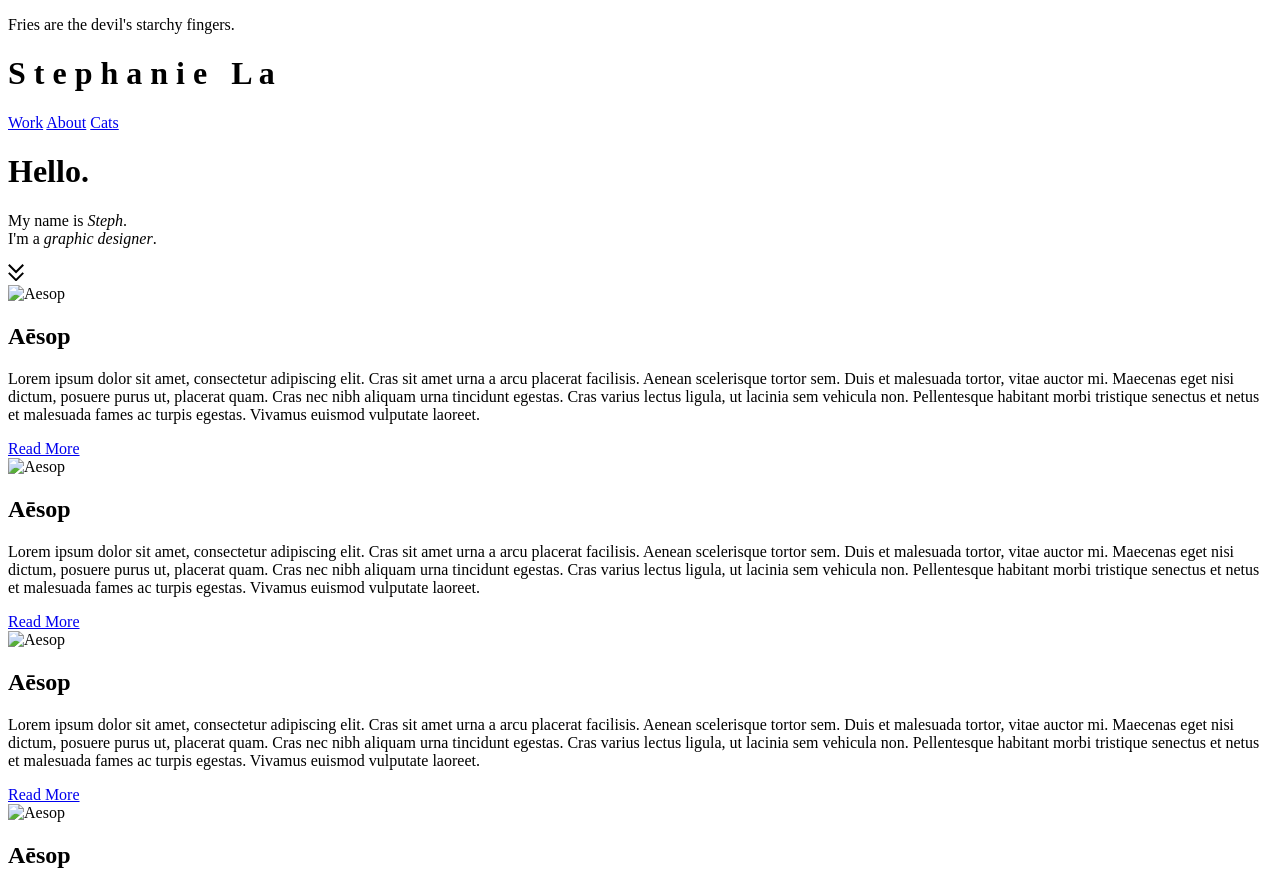
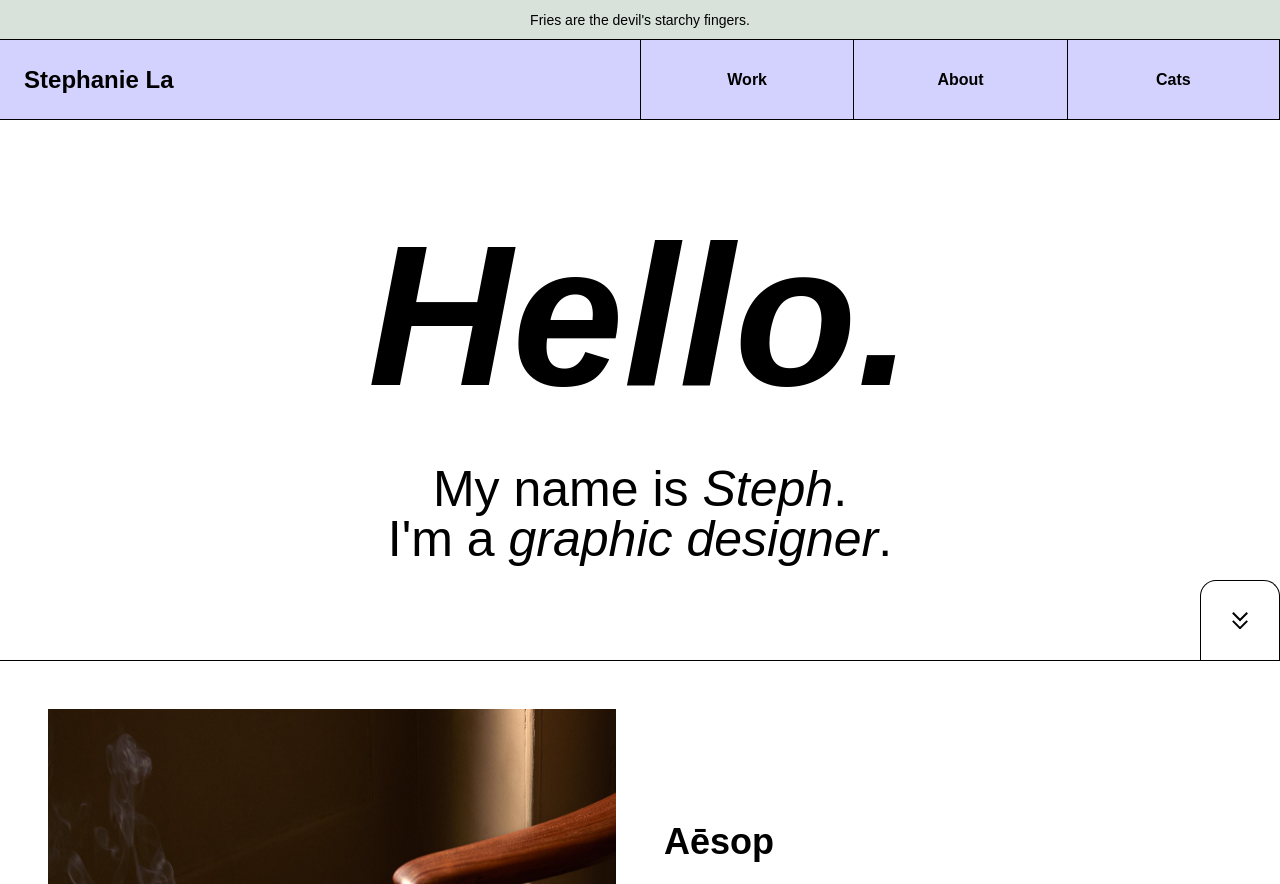
Before and after one commit to WalkingPizza/steph, a plain HTML site: page index.html in a window 1280 px wide. Shown: the top 884 px of the page. Drawn offline with Linux system fonts and the light colour scheme; the site is published under a folder, as on GitHub Pages, so addresses that start at the root find nothing.

Commit message:
Fixed imports

```diff
--- a/index.html
+++ b/index.html
@@ -2,8 +2,8 @@
 <html>
   <head>
     <title>Stephanie La | Graphic Designer</title>
-    <link href="/assets/fonts.css" rel="stylesheet" type="text/css" />
-    <link href="/assets/style.css" rel="stylesheet" type="text/css" />
+    <link href="./assets/fonts.css" rel="stylesheet" type="text/css" />
+    <link href="./assets/style.css" rel="stylesheet" type="text/css" />
     <meta charset="utf-8" />
     <meta name="viewport" content="width=device-width, initial-scale=1" />
   </head>
@@ -70,7 +70,7 @@
           <div class="experience__image-container">
             <img
               class="experience__image"
-              src="/assets/images/aesop.jpg"
+              src="./assets/images/aesop.jpg"
               alt="Aesop"
             />
           </div>
@@ -95,7 +95,7 @@
           <div class="experience__image-container">
             <img
               class="experience__image"
-              src="/assets/images/aesop.jpg"
+              src="./assets/images/aesop.jpg"
               alt="Aesop"
             />
           </div>
@@ -120,7 +120,7 @@
           <div class="experience__image-container">
             <img
               class="experience__image"
-              src="/assets/images/aesop.jpg"
+              src="./assets/images/aesop.jpg"
               alt="Aesop"
             />
           </div>
@@ -145,7 +145,7 @@
           <div class="experience__image-container">
             <img
               class="experience__image"
-              src="/assets/images/aesop.jpg"
+              src="./assets/images/aesop.jpg"
               alt="Aesop"
             />
           </div>
```
